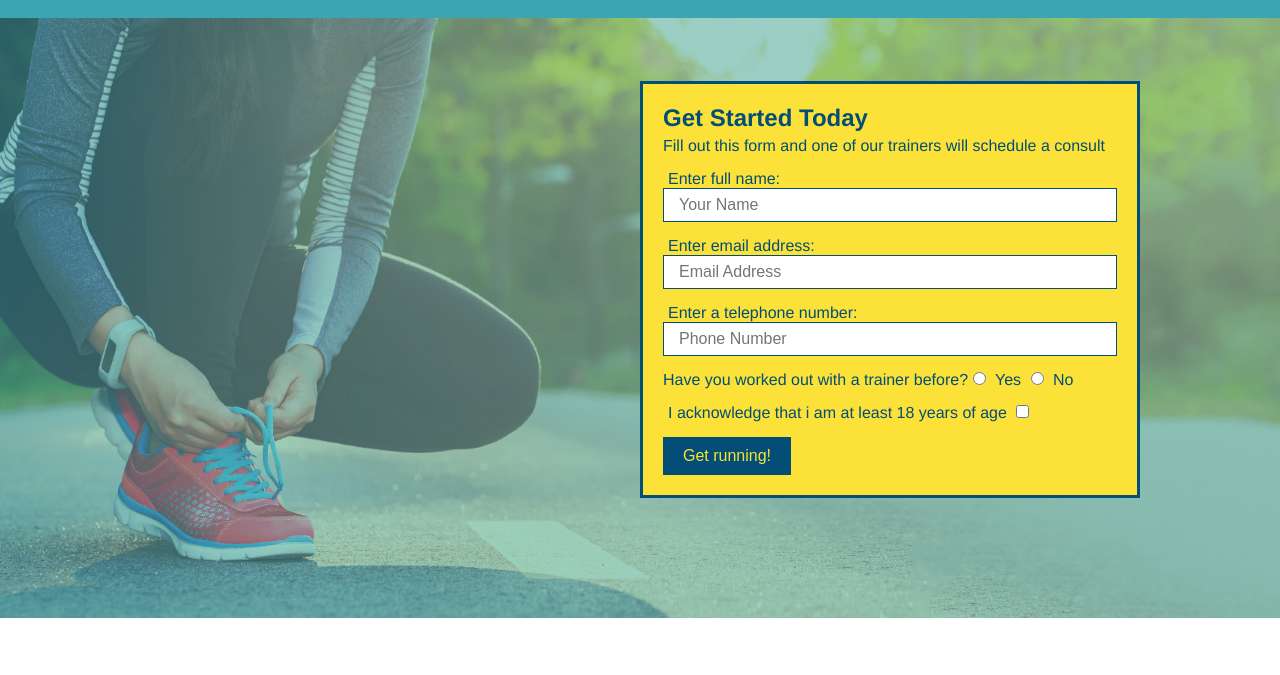
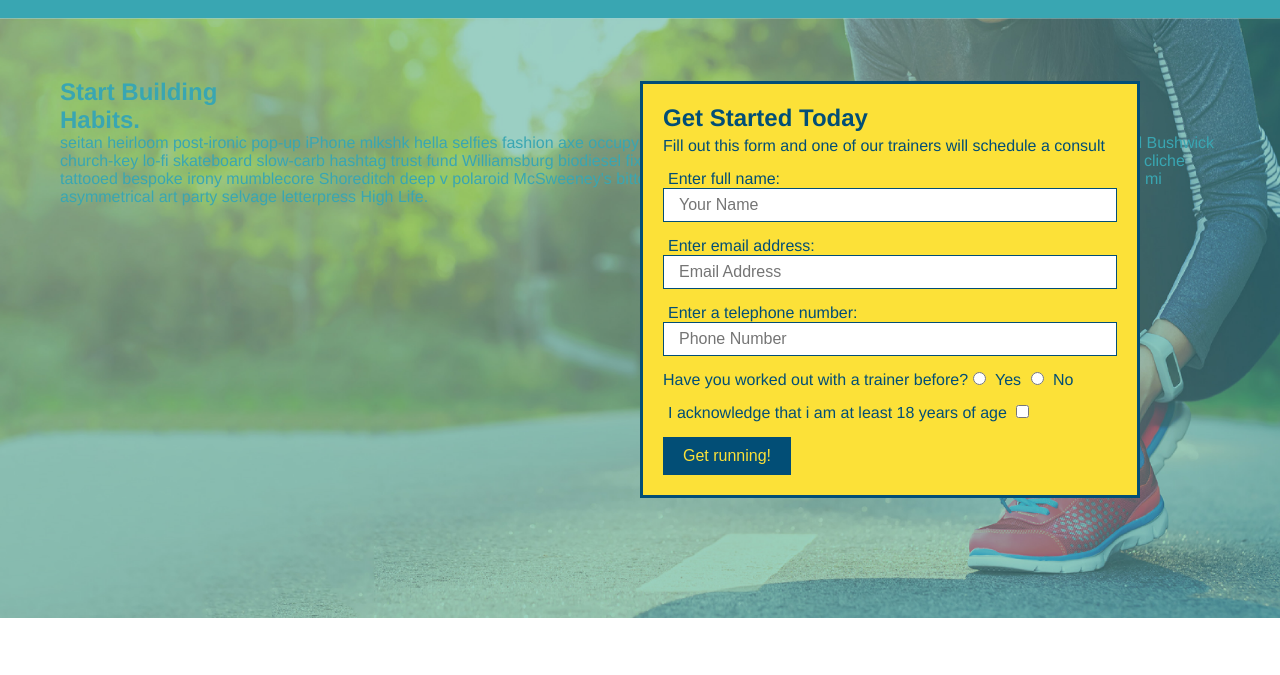
Before and after one commit to NathanHogan16/run-buddy, a plain HTML site: page index.html in a window 1280 px wide. Shown: the part 64-739 px from the top of the page. Drawn offline with Linux system fonts and the light colour scheme.

Commit message:
add content to hero, reaplace image

```diff
--- a/assets/css/style.css
+++ b/assets/css/style.css
@@ -88,7 +88,7 @@ section {
 
 /* Hero Style Start */
 .hero {
-    background-image: url("../images/hero-bg.jpg");
+    background-image: url("../images/flipped-hero-image.jpg");
     height: 600px;
     background-size: cover;
     background-position: center;
--- a/index.html
+++ b/index.html
@@ -34,6 +34,12 @@
 
         <!-- hero/jumbotron -->
         <section class="hero">
+            <div class="hero-cta">
+                <h1> Start Building <br/> Habits.</h1>
+                <p>
+                    seitan heirloom post-ironic pop-up iPhone mlkshk hella selfies fashion axe occupy readymade put a bird on it messenger bag Wes Anderson Schlitz plaid Bushwick church-key lo-fi skateboard slow-carb hashtag trust fund Williamsburg biodiesel fixie farm-to-table 8-bit banjo XOXO Banksy chillwave bicycle rights retro cliche tattooed bespoke irony mumblecore Shoreditch deep v polaroid McSweeney's bitters cray gentrify tofu Marfa you probably haven't heard of them yr banh mi asymmetrical art party selvage letterpress High Life.
+                </p>
+            </div>
             <div class="hero-form">
                 <h3>Get Started Today</h3>
                 <p>Fill out this form and one of our trainers will schedule a consult</p>
```
Also changed, not shown: assets/images/flipped-hero-image.jpg (added), 1 other file.
